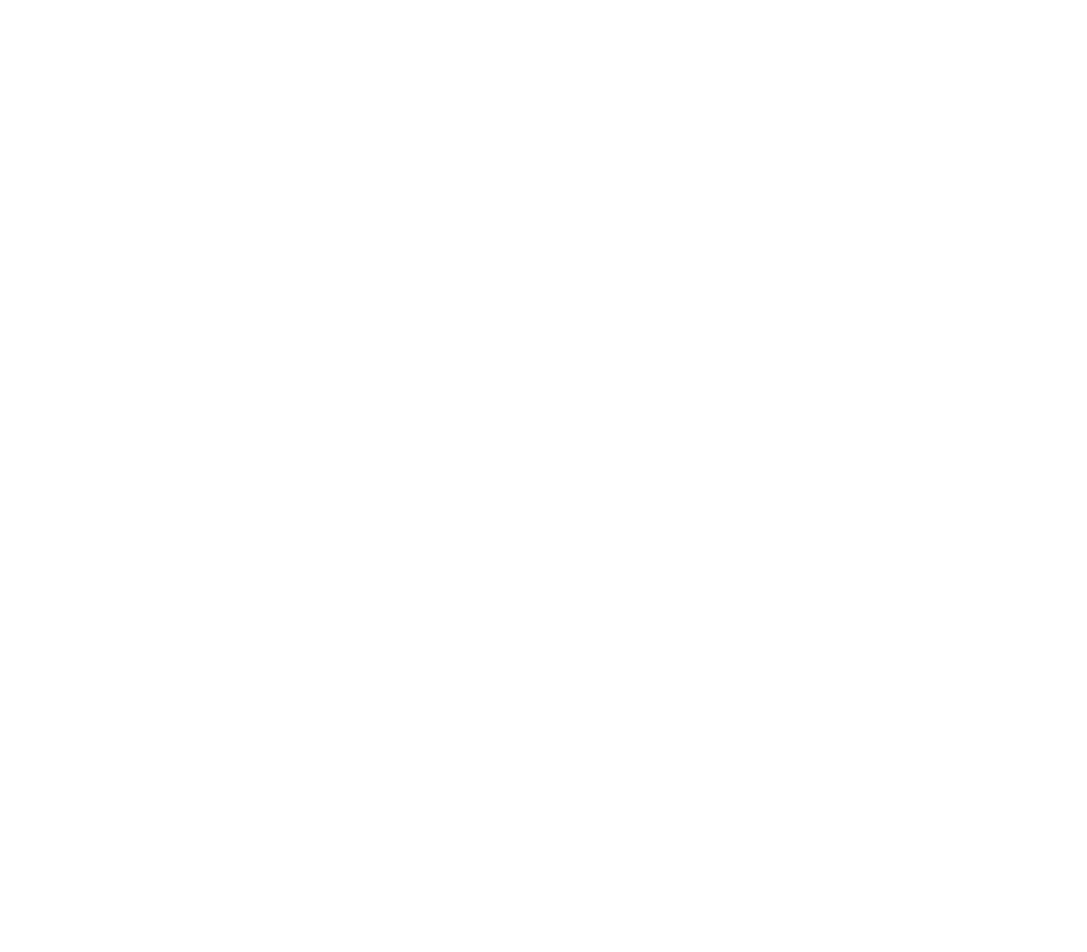
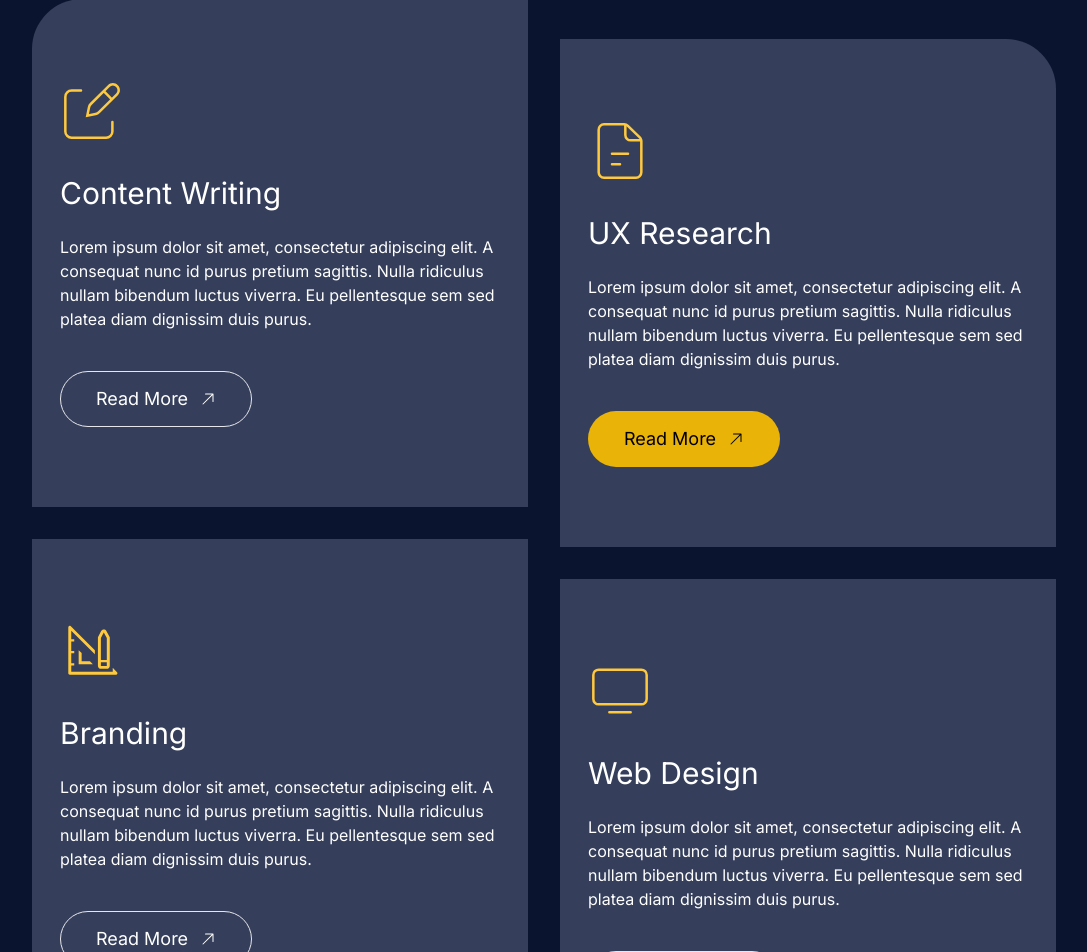
Before and after one commit to Kerotobil/bykr-case, a Next.js app: page / in a window 1280 px wide. Shown: the part 2850-3802 px from the top of the page, without its empty margins (96-1183 px from the left). Before the commit the page ends 2585 px from the top, so only its background shows below. Built offline with nearby package versions, Linux system fonts and the light colour scheme.

Commit message:
Add FourthLayout

```diff
--- a/components/General/button.tsx
+++ b/components/General/button.tsx
@@ -4,11 +4,20 @@
   text: string;
   href?: string;
   onClickEvent?: () => void;
+  bgColor?: string;
+  borderClasses?: string;
+  textClasses?: string;
 }
 
 export const Button = (props: Props) => {
   return (
-    <button className="w-48 flex items-center justify-center h-14 mt-10 text-lg bg-yellow-500 text-black rounded-full">
+    <button
+      className={`w-48 flex items-center justify-center h-14 mt-10 text-lg rounded-full ${
+        props.bgColor == null ? 'bg-yellow-500' : props.bgColor
+      } ${props.borderClasses == null ? 'border-0' : props.borderClasses} ${
+        props.textClasses == null ? 'text-black' : props.textClasses
+      }`}
+    >
       {props.text} <ArrowUpRightIcon className="w-4 h-4 ml-3" />
     </button>
   );
--- /dev/null
+++ b/components/Home/FourthLayout.tsx
@@ -0,0 +1,109 @@
+import { ArrowUpRightIcon } from '@heroicons/react/24/solid';
+import { Button } from '../General/button';
+
+export const FourthLayout = () => {
+  return (
+    <div className="max-w-5xl mx-auto">
+      <div className="flex justify-between h-28 items-center mt-28">
+        <h1 className="text-5xl max-w-sm">Service we can help you</h1>
+        <button
+          className={`w-32 flex items-center my-auto justify-center h-14 text-lg text-white rounded-full bg-transparent border `}
+        >
+          {'See All'} <ArrowUpRightIcon className="w-4 h-4 ml-3" />
+        </button>
+      </div>
+      <div className="grid grid-cols-2 gap-8 max-w-5xl mx-auto justify-items-center mt-10">
+        <div className="max-w-lg space-y-8">
+          <div className="bg-custom px-7 py-20 rounded-tl-4xl ">
+            <svg width="64" height="64" viewBox="0 0 64 64" fill="none" xmlns="http://www.w3.org/2000/svg">
+              <path
+                d="M44.4679 12.8873L51.1126 19.5289L44.4679 12.8873ZM48.7408 7.03626L30.7736 25.0035C29.8452 25.9306 29.2121 27.1117 28.954 28.398L27.2943 36.7056L35.6019 35.0428C36.8882 34.7856 38.0678 34.155 38.9964 33.2263L56.9637 15.2591C57.5036 14.7192 57.9319 14.0782 58.2241 13.3728C58.5163 12.6673 58.6667 11.9112 58.6667 11.1477C58.6667 10.3841 58.5163 9.62803 58.2241 8.92259C57.9319 8.21715 57.5036 7.57617 56.9637 7.03626C56.4237 6.49634 55.7828 6.06805 55.0773 5.77585C54.3719 5.48365 53.6158 5.33325 52.8522 5.33325C52.0887 5.33325 51.3326 5.48365 50.6272 5.77585C49.9217 6.06805 49.2808 6.49634 48.7408 7.03626V7.03626Z"
+                stroke="#FFC93E"
+                strokeWidth="2.5"
+              />
+              <path
+                d="M52.3926 42.98V52.3919C52.3926 54.056 51.7316 55.652 50.5549 56.8287C49.3782 58.0054 47.7822 58.6665 46.1181 58.6665H11.6079C9.94379 58.6665 8.34783 58.0054 7.17112 56.8287C5.9944 55.652 5.33334 54.056 5.33334 52.3919V17.8818C5.33334 16.2176 5.9944 14.6217 7.17112 13.445C8.34783 12.2682 9.94379 11.6072 11.6079 11.6072H21.0198"
+                stroke="#FFC93E"
+                strokeWidth="2.5"
+                strokeLinecap="round"
+              />
+            </svg>
+            <h1 className="text-3xl mt-8">Content Writing</h1>
+            <p className="text-base mt-6">
+              Lorem ipsum dolor sit amet, consectetur adipiscing elit. A consequat nunc id purus pretium sagittis. Nulla
+              ridiculus nullam bibendum luctus viverra. Eu pellentesque sem sed platea diam dignissim duis purus.{' '}
+            </p>
+            <Button text="Read More" bgColor="bg-transparent" borderClasses="border" textClasses="text-white" />
+          </div>
+          <div className="bg-custom px-7 py-20 rounded-bl-4xl ">
+            <svg width="64" height="64" viewBox="0 0 64 64" fill="none" xmlns="http://www.w3.org/2000/svg">
+              <path
+                d="M18.6667 31.1257V45.3331H32.8741L29.9111 42.3702H21.6296V34.0887L18.6667 31.1257Z"
+                fill="#FFC93E"
+              />
+              <path
+                d="M56.9926 53.1703L52.7407 48.8592V52.7407H11.2592V46.5925H14.2222V44.2222H11.2592V34.3703H14.2222V32H11.2592V22.5185H14.2222V20.1481H11.2592V11.8666L34.8741 35.3481V31.1703L10.8296 7.2444C10.6224 7.03547 10.3576 6.89298 10.0691 6.8351C9.78062 6.77721 9.4814 6.80656 9.20964 6.9194C8.93787 7.03224 8.70586 7.22346 8.54319 7.46867C8.38052 7.71389 8.29456 8.00199 8.29627 8.29625V54.2222C8.29627 54.6151 8.45236 54.9919 8.73019 55.2697C9.00802 55.5476 9.38484 55.7037 9.77776 55.7037H55.9407C56.235 55.7054 56.5231 55.6194 56.7683 55.4567C57.0135 55.2941 57.2047 55.0621 57.3176 54.7903C57.4304 54.5185 57.4597 54.2193 57.4019 53.9308C57.344 53.6423 57.2015 53.3775 56.9926 53.1703V53.1703Z"
+                fill="#FFC93E"
+              />
+              <path
+                d="M40.8889 49.7776H46.8148C47.6006 49.7776 48.3543 49.4655 48.9099 48.9098C49.4656 48.3541 49.7778 47.6005 49.7778 46.8147V18.2221L46.3703 11.9554C46.1068 11.4988 45.7263 11.1208 45.2679 10.8604C44.8096 10.6 44.29 10.4666 43.7629 10.4739C43.2239 10.4782 42.6962 10.6295 42.2368 10.9114C41.7773 11.1933 41.4035 11.5953 41.1555 12.0739L37.9259 18.2517V46.8147C37.9259 47.6005 38.2381 48.3541 38.7937 48.9098C39.3494 49.4655 40.103 49.7776 40.8889 49.7776ZM40.8889 18.9628L43.7629 13.3776L46.8148 18.9776V40.8887H40.8889V18.9628ZM40.8889 43.3035H46.8148V46.9184H40.8889V43.3035Z"
+                fill="#FFC93E"
+              />
+            </svg>
+
+            <h1 className="text-3xl mt-8">Branding</h1>
+            <p className="text-base mt-6">
+              Lorem ipsum dolor sit amet, consectetur adipiscing elit. A consequat nunc id purus pretium sagittis. Nulla
+              ridiculus nullam bibendum luctus viverra. Eu pellentesque sem sed platea diam dignissim duis purus.{' '}
+            </p>
+            <Button text="Read More" bgColor="bg-transparent" borderClasses="border" textClasses="text-white" />
+          </div>
+        </div>
+        <div className="max-w-lg mt-10 space-y-8">
+          <div className="bg-custom px-7 py-20 rounded-tr-4xl ">
+            <svg width="64" height="64" viewBox="0 0 64 64" fill="none" xmlns="http://www.w3.org/2000/svg">
+              <path
+                d="M24 45.3332H32M10.6667 10.6666V53.3332C10.6667 54.7477 11.2286 56.1043 12.2288 57.1045C13.229 58.1047 14.5855 58.6666 16 58.6666H48C49.4145 58.6666 50.7711 58.1047 51.7713 57.1045C52.7715 56.1043 53.3334 54.7477 53.3334 53.3332V22.2453C53.3333 21.5347 53.1912 20.8314 52.9155 20.1766C52.6399 19.5217 52.2361 18.9286 51.728 18.4319L39.888 6.85325C38.8917 5.87901 37.5535 5.33343 36.16 5.33325H16C14.5855 5.33325 13.229 5.89515 12.2288 6.89535C11.2286 7.89554 10.6667 9.2521 10.6667 10.6666V10.6666ZM24 34.6666H40H24Z"
+                stroke="#FFC93E"
+                stroke-width="2.5"
+                stroke-linecap="round"
+                stroke-linejoin="round"
+              />
+              <path
+                d="M37.3334 5.33325V15.9999C37.3334 17.4144 37.8953 18.771 38.8955 19.7712C39.8957 20.7713 41.2522 21.3333 42.6667 21.3333H53.3334"
+                stroke="#FFC93E"
+                stroke-width="2.5"
+                stroke-linejoin="round"
+              />
+            </svg>
+
+            <h1 className="text-3xl mt-8">UX Research</h1>
+            <p className="text-base mt-6">
+              Lorem ipsum dolor sit amet, consectetur adipiscing elit. A consequat nunc id purus pretium sagittis. Nulla
+              ridiculus nullam bibendum luctus viverra. Eu pellentesque sem sed platea diam dignissim duis purus.{' '}
+            </p>
+            <Button text="Read More" />
+          </div>
+          <div className="bg-custom px-7 py-20 rounded-br-4xl ">
+            <svg width="64" height="64" viewBox="0 0 64 64" fill="none" xmlns="http://www.w3.org/2000/svg">
+              <path
+                d="M21.3333 53.3334H42.6666M5.33331 16.0001C5.33331 14.5856 5.89522 13.229 6.89541 12.2288C7.8956 11.2287 9.25216 10.6667 10.6666 10.6667H53.3333C54.7478 10.6667 56.1044 11.2287 57.1045 12.2288C58.1047 13.229 58.6666 14.5856 58.6666 16.0001V40.0001C58.6666 41.4146 58.1047 42.7711 57.1045 43.7713C56.1044 44.7715 54.7478 45.3334 53.3333 45.3334H10.6666C9.25216 45.3334 7.8956 44.7715 6.89541 43.7713C5.89522 42.7711 5.33331 41.4146 5.33331 40.0001V16.0001Z"
+                stroke="#FFC93E"
+                stroke-width="2.5"
+                stroke-linecap="round"
+                stroke-linejoin="round"
+              />
+            </svg>
+
+            <h1 className="text-3xl mt-8">Web Design</h1>
+            <p className="text-base mt-6">
+              Lorem ipsum dolor sit amet, consectetur adipiscing elit. A consequat nunc id purus pretium sagittis. Nulla
+              ridiculus nullam bibendum luctus viverra. Eu pellentesque sem sed platea diam dignissim duis purus.{' '}
+            </p>
+            <Button text="Read More" bgColor="bg-transparent" borderClasses="border" textClasses="text-white" />
+          </div>
+        </div>
+      </div>
+    </div>
+  );
+};
--- a/components/Home/IconAndText.tsx
+++ b/components/Home/IconAndText.tsx
@@ -10,16 +10,13 @@
           <path
             d="M27.5 13.8501V15.0001C27.4985 17.6956 26.6256 20.3184 25.0117 22.4774C23.3977 24.6363 21.1291 26.2157 18.5442 26.98C15.9593 27.7442 13.1966 27.6525 10.6681 26.7183C8.1396 25.7842 5.98082 24.0577 4.5137 21.7964C3.04658 19.5351 2.34974 16.8602 2.5271 14.1705C2.70445 11.4808 3.74651 8.92048 5.49785 6.87142C7.24919 4.82235 9.61598 3.3943 12.2452 2.80026C14.8745 2.20621 17.6253 2.478 20.0875 3.57508"
             stroke="white"
-            stroke-width="2"
-            stroke-linecap="round"
-            stroke-linejoin="round"
+            strokeWidth="2"
+            strokeLinecap="round"
           />
           <path
             d="M27.5 5L15 17.5125L11.25 13.7625"
             stroke="white"
-            stroke-width="2"
-            stroke-linecap="round"
-            stroke-linejoin="round"
+            strokeWidth="2"
           />
         </svg>
       </div>
--- a/pages/index.tsx
+++ b/pages/index.tsx
@@ -1,3 +1,4 @@
+import { FourthLayout } from '../components/Home/FourthLayout';
 import { InitialLayout } from '../components/Home/InitialLayout';
 import { Navbar } from '../components/Home/Navbar';
 import { SecondLayout } from '../components/Home/SecondLayout';
@@ -14,6 +15,7 @@
       </div>
       <SecondLayout />
       <ThirdLayout />
+      <FourthLayout />
     </div>
   );
 }
--- a/tailwind.config.js
+++ b/tailwind.config.js
@@ -2,13 +2,17 @@
 module.exports = {
   content: ['./pages/**/*.{js,ts,jsx,tsx}', './components/**/*.{js,ts,jsx,tsx}'],
   theme: {
-    extend: {
+  extend: {
+      borderRadius: {
+        '4xl': '50px',
+      },
       screens: {
         '1/2xl': '1440px',
       },
       colors: {
         'custom': '#353F5B',
       },
+
       fontFamily: {
         inter: ['Inter'],
       },
```
